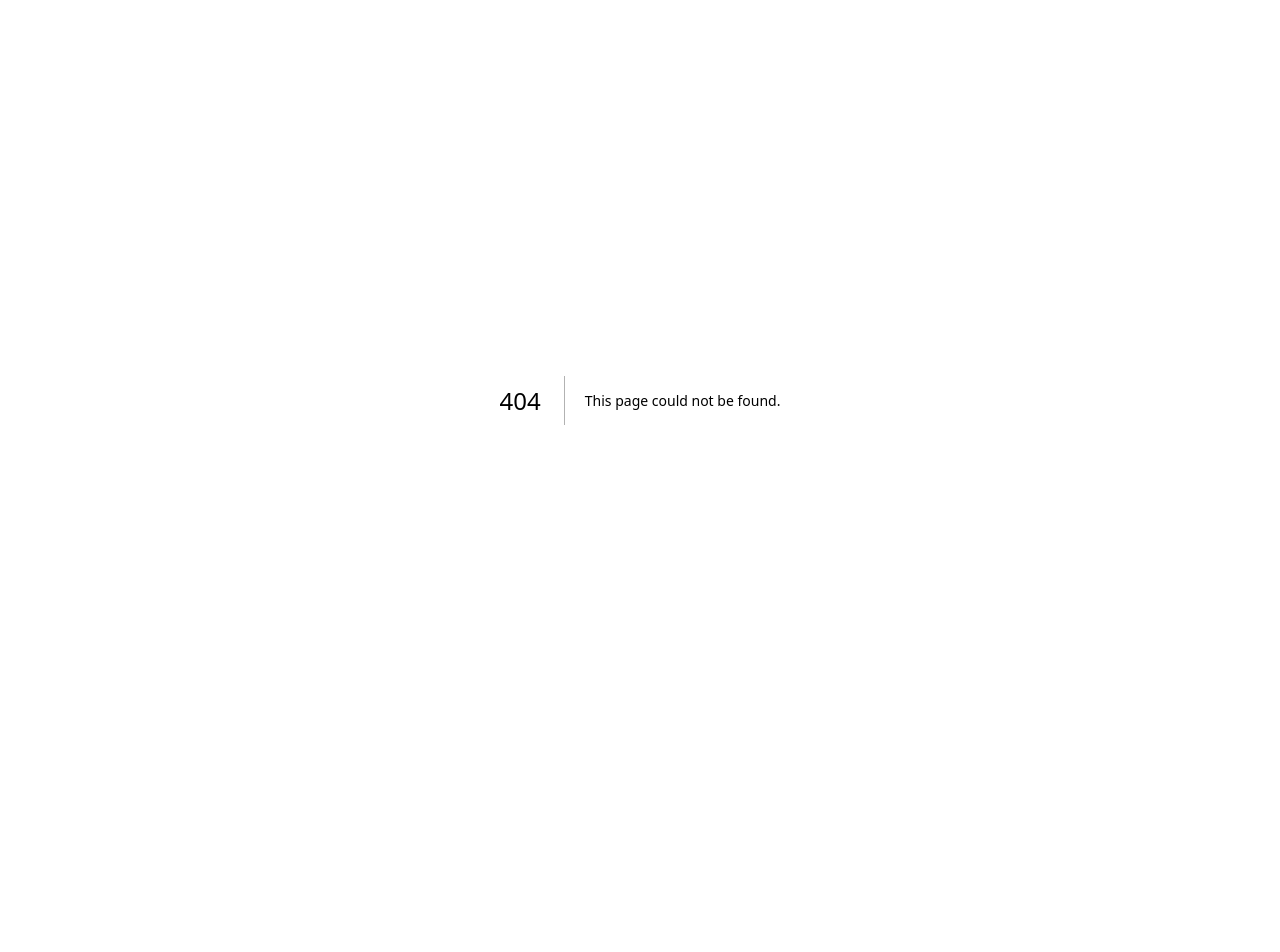
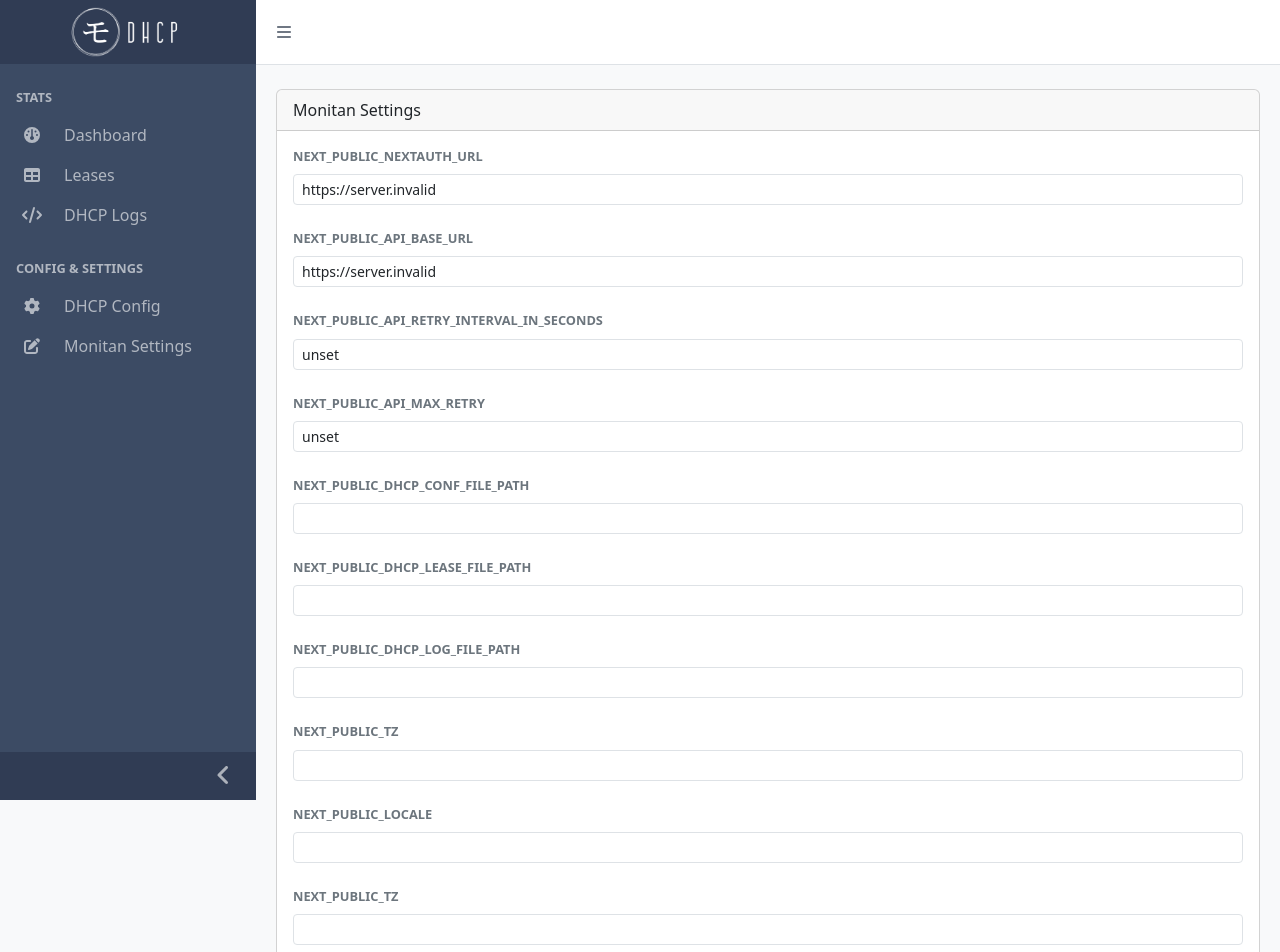
Before and after one commit to showgayaki/dhcp-monitan, a Next.js app in the folder next-app/: page /settings in a window 1280 px wide. Before the commit this address had no page. Shown: the top 952 px of the page. Before the commit the page ends 800 px from the top, so only its background shows below. Built offline with nearby package versions, Linux system fonts and the light colour scheme; no server answers.

Commit message:
settingsページ作成

```diff
--- /dev/null
+++ b/next-app/src/components/SettingsForm/SettingsForm.tsx
@@ -0,0 +1,58 @@
+import React from 'react'
+import { Form } from 'react-bootstrap'
+
+
+export default function SettingsForm() {
+    return (
+        <Form className='fs-7 fw-bold text-secondary'>
+            <Form.Group className="mb-4">
+                <Form.Label>NEXT_PUBLIC_NEXTAUTH_URL</Form.Label>
+                <Form.Control size='sm' type="text" value={process.env.NEXT_PUBLIC_NEXTAUTH_URL} readOnly />
+            </Form.Group>
+            <Form.Group className="mb-4">
+                <Form.Label>NEXT_PUBLIC_API_BASE_URL</Form.Label>
+                <Form.Control size='sm' type="text" value={process.env.NEXT_PUBLIC_API_BASE_URL} readOnly />
+            </Form.Group>
+            <Form.Group className="mb-4">
+                <Form.Label>NEXT_PUBLIC_API_RETRY_INTERVAL_IN_SECONDS</Form.Label>
+                <Form.Control size='sm' type="text" value={process.env.NEXT_PUBLIC_API_RETRY_INTERVAL_IN_SECONDS} readOnly />
+            </Form.Group>
+            <Form.Group className="mb-4">
+                <Form.Label>NEXT_PUBLIC_API_MAX_RETRY</Form.Label>
+                <Form.Control size='sm' type="text" value={process.env.NEXT_PUBLIC_API_MAX_RETRY} readOnly />
+            </Form.Group>
+            <Form.Group className="mb-4">
+                <Form.Label>NEXT_PUBLIC_DHCP_CONF_FILE_PATH</Form.Label>
+                <Form.Control size='sm' type="text" value={process.env.NEXT_PUBLIC_DHCP_CONF_FILE_PATH} readOnly />
+            </Form.Group>
+            <Form.Group className="mb-4">
+                <Form.Label>NEXT_PUBLIC_DHCP_LEASE_FILE_PATH</Form.Label>
+                <Form.Control size='sm' type="text" value={process.env.NEXT_PUBLIC_DHCP_LEASE_FILE_PATH} readOnly />
+            </Form.Group>
+            <Form.Group className="mb-4">
+                <Form.Label>NEXT_PUBLIC_DHCP_LOG_FILE_PATH</Form.Label>
+                <Form.Control size='sm' type="text" value={process.env.NEXT_PUBLIC_DHCP_LOG_FILE_PATH} readOnly />
+            </Form.Group>
+            <Form.Group className="mb-4">
+                <Form.Label>NEXT_PUBLIC_TZ</Form.Label>
+                <Form.Control size='sm' type="text" value={process.env.NEXT_PUBLIC_TZ} readOnly />
+            </Form.Group>
+            <Form.Group className="mb-4">
+                <Form.Label>NEXT_PUBLIC_LOCALE</Form.Label>
+                <Form.Control size='sm' type="text" value={process.env.NEXT_PUBLIC_LOCALE} readOnly />
+            </Form.Group>
+            <Form.Group className="mb-4">
+                <Form.Label>NEXT_PUBLIC_TZ</Form.Label>
+                <Form.Control size='sm' type="text" value={process.env.NEXT_PUBLIC_TZ} readOnly />
+            </Form.Group>
+            <Form.Group className="mb-4">
+                <Form.Label>NEXT_PUBLIC_USERNAME</Form.Label>
+                <Form.Control size='sm' type="text" value={process.env.NEXT_PUBLIC_USERNAME} readOnly />
+            </Form.Group>
+            <Form.Group className="mb-4">
+                <Form.Label>NEXT_PUBLIC_PASSWORD</Form.Label>
+                <Form.Control size='sm' type="text" value={process.env.NEXT_PUBLIC_PASSWORD} readOnly />
+            </Form.Group>
+        </Form>
+    )
+}
--- /dev/null
+++ b/next-app/src/components/SettingsForm/index.ts
@@ -0,0 +1,2 @@
+// eslint-disable-next-line import/prefer-default-export
+export { default as SettingsForm } from './SettingsForm'
--- /dev/null
+++ b/next-app/src/pages/settings.tsx
@@ -0,0 +1,23 @@
+import type { NextPage } from 'next'
+import { Card } from 'react-bootstrap'
+import React from 'react'
+import { AdminLayout } from '@layout'
+import { SettingsForm } from '@components/SettingsForm'
+
+
+const Settings: NextPage = () => {
+    return (
+        <AdminLayout>
+            <Card>
+                <Card.Header>
+                    Monitan Settings
+                </Card.Header>
+                <Card.Body>
+                    <SettingsForm />
+                </Card.Body>
+            </Card>
+        </AdminLayout>
+    )
+}
+
+export default Settings
```
